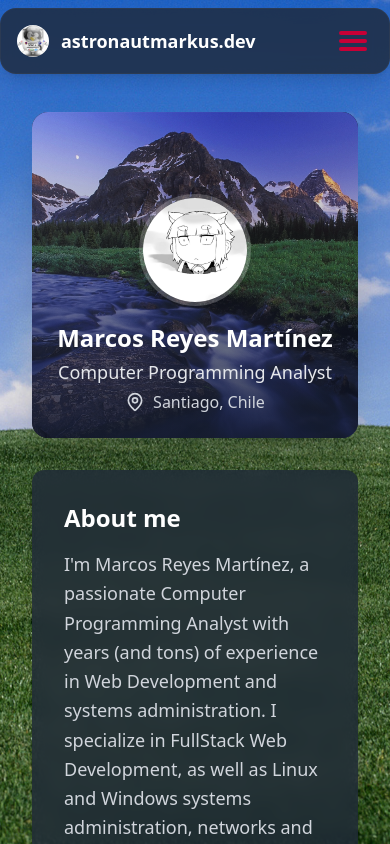
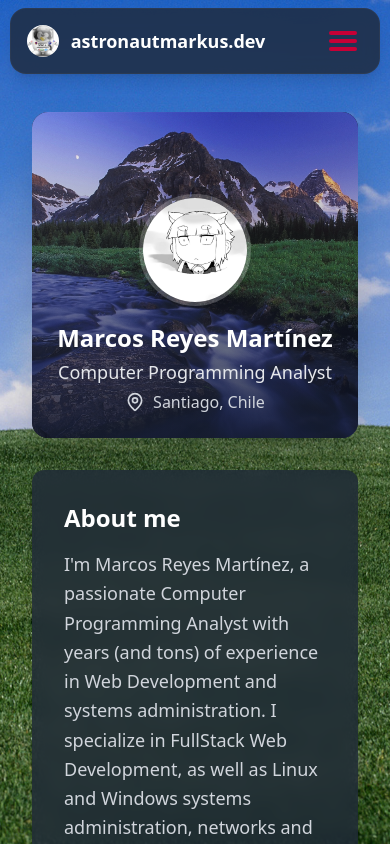
Before and after one commit to AstronautMarkus/astronautmarkus-portfolio, a React (Vite) app in the folder astronautmarkus/: page / in a window 390 px wide. Built offline with nearby package versions, Linux system fonts and the light colour scheme.

Commit message:
refactor: adjusted dimensions on navbar and footer for responsive experience.

```diff
--- a/astronautmarkus/src/layouts/components/footer/footer.tsx
+++ b/astronautmarkus/src/layouts/components/footer/footer.tsx
@@ -5,7 +5,7 @@ const year = new Date().getFullYear();
 function Footer() {
   return (
     <footer className="w-full mt-auto">
-      <div className="w-full max-w-7xl mx-auto bg-gray-800/80 backdrop-blur-sm rounded-2xl shadow-lg mb-2">
+      <div className="w-[95%] md:w-full max-w-7xl mx-auto bg-gray-800/80 backdrop-blur-sm rounded-2xl shadow-lg mb-2">
         <div className="flex flex-col md:flex-row items-center justify-between px-4 py-3 md:px-6 md:py-4">
 
           <div className="flex items-center mb-3 md:mb-0">
--- a/astronautmarkus/src/layouts/components/navbar/navbar.tsx
+++ b/astronautmarkus/src/layouts/components/navbar/navbar.tsx
@@ -13,7 +13,7 @@ function Navbar() {
 
   return (
     <header className="w-full">
-      <div className="w-full max-w-7xl mx-auto bg-gray-800/80 backdrop-blur-sm rounded-2xl shadow-lg border border-gray-700/50 mt-2">
+      <div className="w-[95%] md:w-full max-w-7xl mx-auto bg-gray-800/80 backdrop-blur-sm rounded-2xl shadow-lg border border-gray-700/50 mt-2">
         <nav className="flex items-center px-4 py-3 md:px-6 md:py-4">
           <img src="/favicon.jpg" alt="favicon" className="w-8 h-8 rounded-full mr-3 pointer-events-none" />
           <span className="text-lg md:text-xl font-bold text-white mr-auto">
```
